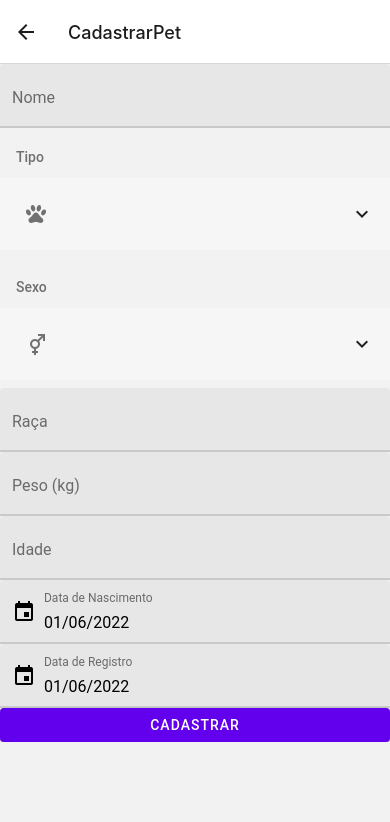
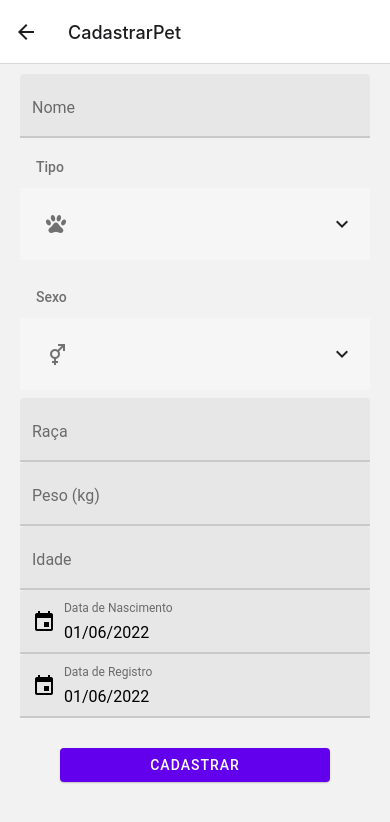
Before and after one commit to ICEI-PUC-Minas-PMV-ADS/pmv-ads-2022-1-e3-proj-mov-t1-petpass-mobile, a React Native app: screen /CadastrarPet in a window 390 px wide. Shown: the top 822 px of the page. Built offline with nearby package versions, Linux system fonts and the light colour scheme.

Commit message:
Melhorias na tela cadastrar pets

```diff
--- a/src/pages/CadastrarPet/CadastrarPet.js
+++ b/src/pages/CadastrarPet/CadastrarPet.js
@@ -1,22 +1,21 @@
-import React, { useState } from 'react';
-import { StyleSheet, View, TouchableOpacity, ScrollView } from 'react-native';
-import { Appbar, TextInput, Button, Text, List } from 'react-native-paper';
-import DateTimePicker from '@react-native-community/datetimepicker';
-import moment from 'moment';
-import api from '../../api/api';
-import { useNavigation } from '@react-navigation/native';
-
+import React, { useState } from "react";
+import { StyleSheet, View, TouchableOpacity, ScrollView } from "react-native";
+import { Appbar, TextInput, Button, Text, List } from "react-native-paper";
+import DateTimePicker from "@react-native-community/datetimepicker";
+import moment from "moment";
+import api from "../../api/api";
+import { useNavigation } from "@react-navigation/native";
 
 const CadastrarPet = () => {
+  const [name, setNome] = useState("");
+  const [tipo, setTipo] = useState("");
+  const [sexo, setSexo] = useState("");
+  const [raca, setRaca] = useState("");
+  const [peso, setPeso] = useState("");
+  const [idade, setIdade] = useState("");
 
-  const [name, setNome] = useState('');
-  const [tipo, setTipo] = useState('');
-  const [sexo, setSexo] = useState('');
-  const [raca, setRaca] = useState('');
-  const [peso, setPeso] = useState('');
-  const [idade, setIdade] = useState('');
-
-  const [showDataNascimentoPicker, setShowDataNascimentoPicker] = useState(false);
+  const [showDataNascimentoPicker, setShowDataNascimentoPicker] =
+    useState(false);
   const [showDataRegistroPicker, setShowDataRegistroPicker] = useState(false);
 
   const [dataNascimento, setDataNascimento] = useState(new Date());
@@ -27,19 +26,34 @@ const CadastrarPet = () => {
 
   const navigation = useNavigation();
 
-  const dataCreatePet = { name,tipo,sexo,raca,peso,idade,dataNascimento,dataRegistro }
+  const dataCreatePet = {
+    name,
+    tipo,
+    sexo,
+    raca,
+    peso,
+    idade,
+    dataNascimento,
+    dataRegistro,
+  };
   const handleCreatePet = () => {
     setTimeout(() => {
-      api.post('/pets' , dataCreatePet)
-      .then(() => navigation.navigate('Meus Pets'))
+      api
+        .post("/pets", dataCreatePet)
+        .then(() => navigation.navigate("Meus Pets"))
         .catch((err) => console.error(err));
-
-    }, 1000)
-
-  }
+    }, 1000);
+  };
 
   return (
-    <View>
+    <View
+      style={{
+        flex: 1,
+        marginTop: 10,
+        justifyContent: "center",
+        paddingHorizontal: 20,
+      }}
+    >
       <ScrollView>
         <TextInput
           label="Nome"
@@ -51,9 +65,13 @@ const CadastrarPet = () => {
             title={tipo}
             expanded={tipoExpanded}
             onPress={() => setTipoExpanded(!tipoExpanded)}
-            left={props => <List.Icon {...props} icon="paw" />}>
-            <List.Item title="Cachorro" onPress={(text) => setTipo('Cachorro')}/>
-            <List.Item title="Gato" onPress={(text) => setTipo('Gato')} />
+            left={(props) => <List.Icon {...props} icon="paw" />}
+          >
+            <List.Item
+              title="Cachorro"
+              onPress={(text) => setTipo("Cachorro")}
+            />
+            <List.Item title="Gato" onPress={(text) => setTipo("Gato")} />
           </List.Accordion>
         </List.Section>
 
@@ -62,9 +80,10 @@ const CadastrarPet = () => {
             title={sexo}
             expanded={sexoExpanded}
             onPress={() => setSexoExpanded(!sexoExpanded)}
-            left={props => <List.Icon {...props} icon="gender-male-female" />}>
-          <List.Item title="Macho" onPress={(text) => setSexo('Macho')} />
-          <List.Item title="Femea" onPress={(text) => setSexo('Femea')} />
+            left={(props) => <List.Icon {...props} icon="gender-male-female" />}
+          >
+            <List.Item title="Macho" onPress={(text) => setSexo("Macho")} />
+            <List.Item title="Femea" onPress={(text) => setSexo("Femea")} />
           </List.Accordion>
         </List.Section>
 
@@ -87,7 +106,7 @@ const CadastrarPet = () => {
           <DateTimePicker
             testID="dateTimeNascimentoPicker"
             value={dataNascimento}
-            mode={'date'}
+            mode={"date"}
             is24Hour={true}
             display="default"
             onTouchCancel={() => setShowDataNascimentoPicker(false)}
@@ -101,7 +120,7 @@ const CadastrarPet = () => {
           <DateTimePicker
             testID="dateTimeRegistroPicker"
             value={dataRegistro}
-            mode={'date'}
+            mode={"date"}
             is24Hour={true}
             display="default"
             onTouchCancel={() => setShowDataRegistroPicker(false)}
@@ -114,7 +133,7 @@ const CadastrarPet = () => {
         <TouchableOpacity onPress={() => setShowDataNascimentoPicker(true)}>
           <TextInput
             label="Data de Nascimento"
-            value={moment(dataNascimento).format('DD/MM/YYYY')}
+            value={moment(dataNascimento).format("DD/MM/YYYY")}
             left={<TextInput.Icon name="calendar" />}
             onChangeText={(text) => setDataNascimento(text)}
             editable={false}
@@ -123,19 +142,26 @@ const CadastrarPet = () => {
         <TouchableOpacity onPress={() => setShowDataRegistroPicker(true)}>
           <TextInput
             label="Data de Registro"
-            value={moment(dataRegistro).format('DD/MM/YYYY')}
+            value={moment(dataRegistro).format("DD/MM/YYYY")}
             left={<TextInput.Icon name="calendar" />}
             onChangeText={(text) => setDataRegistro(text)}
             editable={false}
           />
         </TouchableOpacity>
-        <Button mode="contained"  onPress={() => handleCreatePet()}>
+        <View style={{ justifyContent: "center", paddingHorizontal: 40 }}>
+          <Button
+            mode="contained"
+            style={{
+              marginTop: 30,
+            }}
+            onPress={() => handleCreatePet()}
+          >
             Cadastrar
           </Button>
+        </View>
       </ScrollView>
     </View>
   );
 };
 
-
 export default CadastrarPet;
```
Lines whose indentation alone changed are shown as unchanged.
